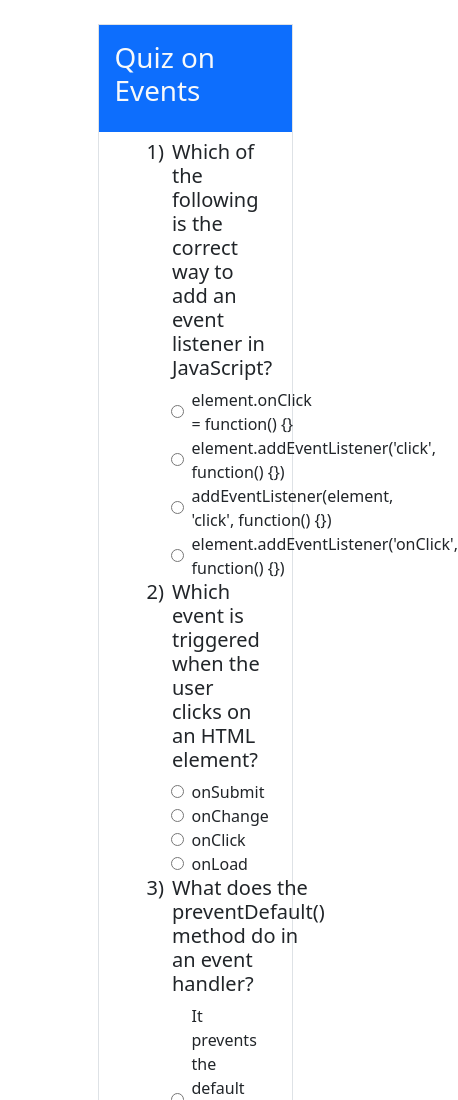
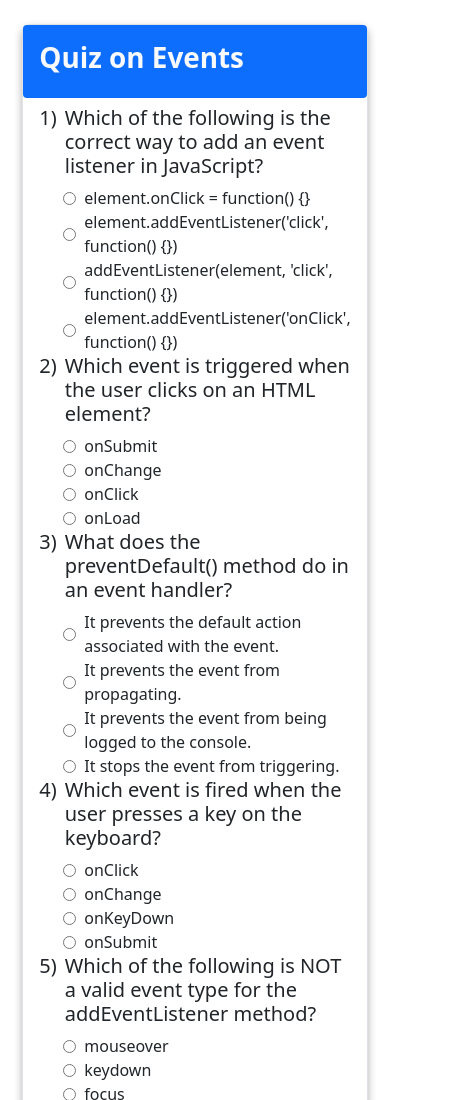
Before and after one commit to SriHaran23/quiz, a plain HTML site: page index.html in a window 390 px wide. Shown: the top 1100 px of the page, 458 px wide, since content can reach past the window. Drawn offline with nearby package versions, Linux system fonts and the light colour scheme.

Commit message:
responsive

```diff
--- a/index.html
+++ b/index.html
@@ -24,17 +24,30 @@
             font-size: 35px;
             line-height: normal;
         }
+
+        .mainDiv {
+            width: 50%;
+            background-color: white;
+            box-shadow: 0 4px 8px rgba(0, 0, 0, 0.308);
+            border-radius: 8px;
+        }
+
+        @media (max-width:792px) {
+            .mainDiv {
+                width: 90%;
+            }
+        }
     </style>
 </head>
 
 <body>
     <div class="d-flex justify-content-center">
-        <div class="w-50 border m-4">
-            <div class="bg-primary text-light fw-bolder p-3 d-flex justify-content-between align-items-center">
-                <h1>Quiz on Events</h1>
-                <h4 id="totalMarks"></h4>
+        <div class="mainDiv border m-4">
+            <div class="bg-primary text-light p-3 d-flex justify-content-between align-items-center rounded-1">
+                <h1 class="fw-bolder">Quiz on Events</h1>
+                <h4 class="fw-bolder" id="totalMarks"></h4>
             </div>
-            <form id="form" onsubmit="submitform(event)" class="p-5 pt-2">
+            <form id="form" onsubmit="submitform(event)" class="p-3 p-md-5 pt-2">
 
 
             </form>
@@ -88,6 +101,7 @@
         footerDiv.classList.add('d-flex', 'justify-content-end', 'mt-3', 'gap-3')
         var submitAns = document.createElement("button")
         submitAns.innerHTML = "Submit"
+        submitAns.id = "Submit"
         submitAns.classList.add("btn", "btn-primary")
         footerDiv.appendChild(submitAns)
         document.getElementById("form").appendChild(footerDiv)
@@ -98,6 +112,7 @@
             for (const k of mydata.keys()) {
                 keys[k] = mydata.getAll(k)
             }
+            document.getElementById('Submit').disabled=true
 
             questions.forEach((el, i) => {
                 var inputs = document.getElementsByName(el.no);
@@ -107,7 +122,7 @@
                 for (let i = 0; i < markDiv.length; i++) {
                     markDiv[i].classList.remove('d-none');
                 }
-                mark.classList.add('ms-5', `mark${el.no}`, 'fw-bold','float-end')
+                mark.classList.add('me-3', `mark${el.no}`, 'fw-bold', 'float-end')
 
                 inputs.forEach(input => {
                     var label1 = input.nextElementSibling;
```
